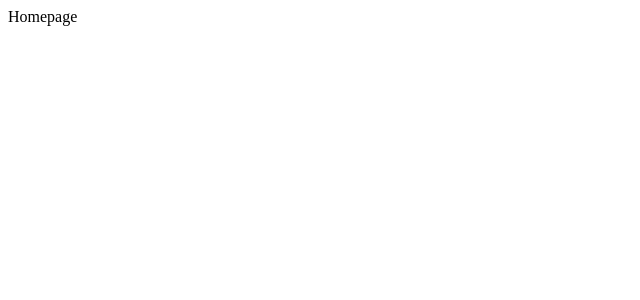
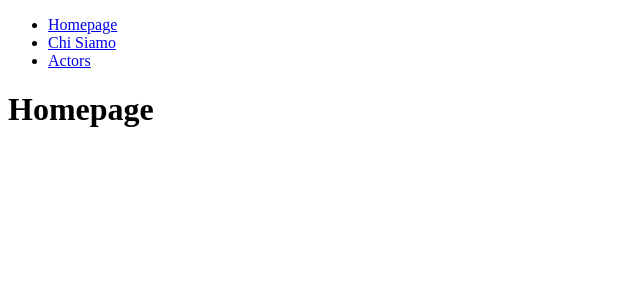
Before and after one commit to davide-delgiudice/react-router, a React (Vite) app: page / in a window 1280 px wide. Shown: the top 300 px of the page, without its empty margins (0-640 px from the left). Built offline with nearby package versions, Linux system fonts and the light colour scheme.

Commit message:
[UPD] create MainNavbar components and import in diferrent pages

```diff
--- /dev/null
+++ b/src/components/MainNavbar.jsx
@@ -0,0 +1,19 @@
+import { NavLink } from "react-router-dom"
+
+function MainNavbar() {
+  return (
+    <>
+        <header>
+            <nav>
+                <ul>
+                    <li><NavLink to='/'>Homepage</NavLink></li>
+                    <li><NavLink to='/chisiamo'>Chi Siamo</NavLink></li>
+                    <li><NavLink to='/actors'>Actors</NavLink></li>
+                </ul>
+            </nav>
+        </header>
+    </>
+  )
+}
+
+export default MainNavbar
--- a/src/pages/Actors.jsx
+++ b/src/pages/Actors.jsx
@@ -1,8 +1,12 @@
 import React from 'react'
+import MainNavbar from '../components/MainNavbar'
 
 function Actors() {
   return (
-    <div>Actors</div>
+    <>
+        <MainNavbar />
+        <div>Actors</div>
+    </>
   )
 }
 
--- a/src/pages/ChiSiamo.jsx
+++ b/src/pages/ChiSiamo.jsx
@@ -1,8 +1,14 @@
 import React from 'react'
+import MainNavbar from '../components/MainNavbar'
 
 function ChiSiamo() {
   return (
-    <div>ChiSiamo</div>
+    <>
+        <MainNavbar />
+        <div>
+            <h1>Chi Siamo</h1>
+        </div>
+    </>
   )
 }
 
--- a/src/pages/Homepage.jsx
+++ b/src/pages/Homepage.jsx
@@ -1,8 +1,14 @@
 import React from 'react'
+import MainNavbar from '../components/MainNavbar'
 
 function Homepage() {
   return (
-    <div>Homepage</div>
+    <>
+        <MainNavbar />
+        <div>
+            <h1>Homepage</h1>
+        </div>
+    </>
   )
 }
 
```
